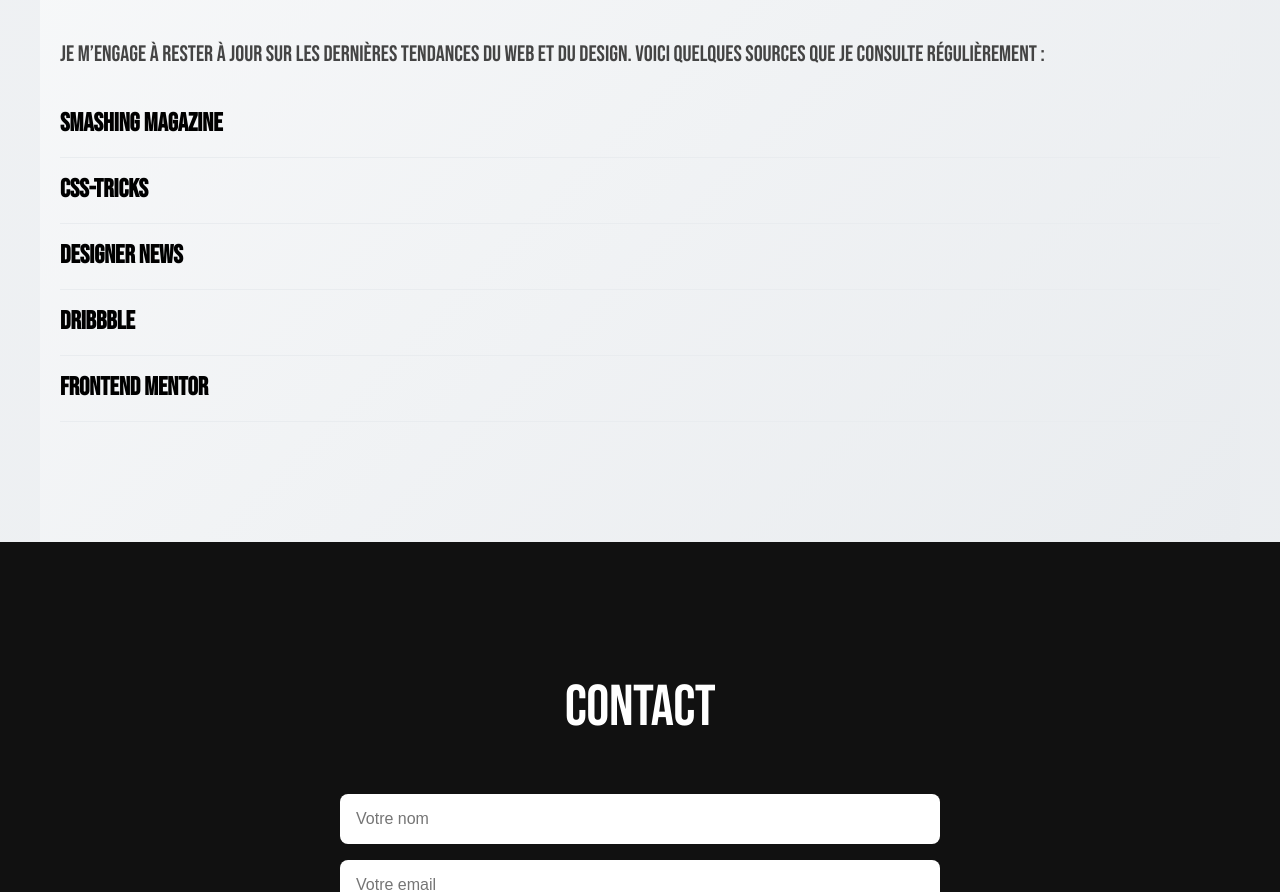
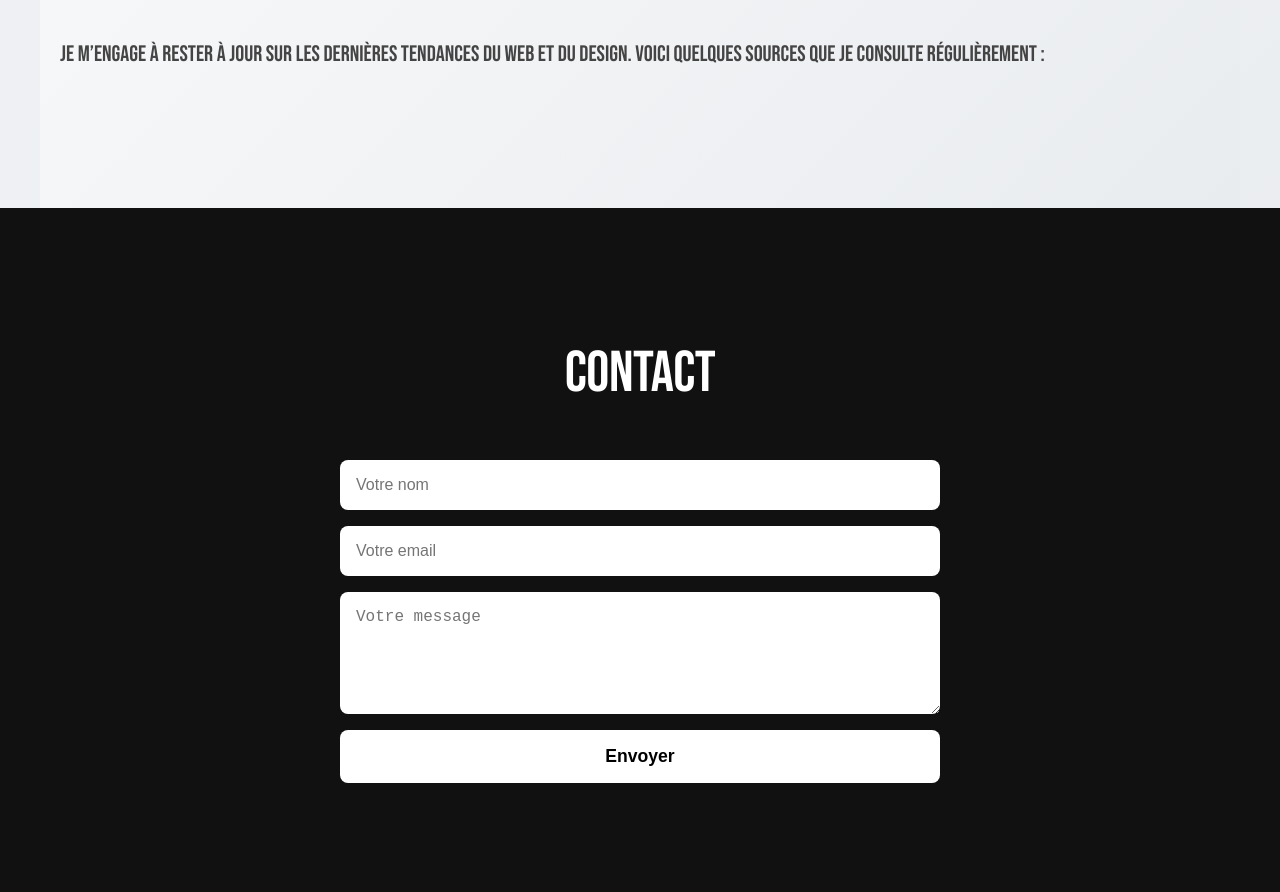
Before and after one commit to rdosanjos/portfolio, a plain HTML site: page index.html in a window 1280 px wide. Shown: the part 4668-5560 px from the top of the page. Drawn offline with Linux system fonts and the light colour scheme.

Commit message:
index.html

```diff
--- a/index.html
+++ b/index.html
@@ -164,13 +164,7 @@
         <h2>VEILLE</h2>
         <p>Je m’engage à rester à jour sur les dernières tendances du web et du design. Voici quelques sources que je
             consulte régulièrement :</p>
-        <ul>
-            <li><a href="https://www.smashingmagazine.com/" target="_blank">Smashing Magazine</a></li>
-            <li><a href="https://css-tricks.com/" target="_blank">CSS-Tricks</a></li>
-            <li><a href="https://www.designernews.co/" target="_blank">Designer News</a></li>
-            <li><a href="https://dribbble.com/" target="_blank">Dribbble</a></li>
-            <li><a href="https://www.frontendmentor.io/" target="_blank">Frontend Mentor</a></li>
-        </ul>
+
     </section>
 
 
```
